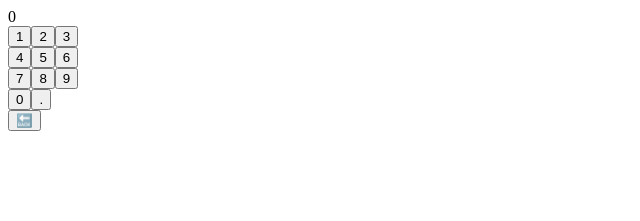
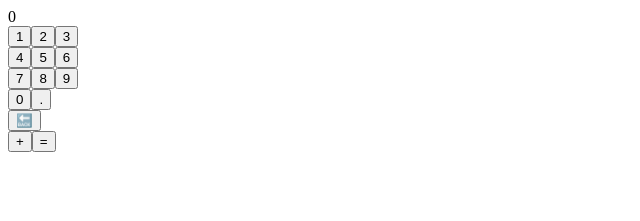
Before and after one commit to mDibyo/simple-calculator, a React (Vite) app: page / in a window 1280 px wide. Shown: the top 221 px of the page, without its empty margins (0-640 px from the left). Built offline with nearby package versions, Linux system fonts and the light colour scheme.

Commit message:
Add addition operation

```diff
--- a/src/components/Calculator.tsx
+++ b/src/components/Calculator.tsx
@@ -2,6 +2,7 @@ import BackspaceKey from "./BackspaceKey";
 import { CalculatorProvider } from "./CalculatorContext";
 import Display from "./Display";
 import Numpad from "./NumPad";
+import Operations from "./Operations";
 
 function Calculator() {
   console.log("hello");
@@ -11,6 +12,7 @@ function Calculator() {
         <Display />
         <Numpad />
         <BackspaceKey />
+        <Operations />
       </div>
     </CalculatorProvider>
   );
--- a/src/components/CalculatorContext.tsx
+++ b/src/components/CalculatorContext.tsx
@@ -1,8 +1,17 @@
 import { createContext, useCallback, useMemo, useState } from "react";
+
+interface StackFrame {
+  digits: string[];
+  previousValue: number;
+  operator: string | null;
+}
 
 interface CalculatorContextValue {
   pushDigit(digit: string): void;
   popDigit(): void;
+
+  pushOperator(operator: string): void;
+  finalizeOperation(): void;
 
   currentStackValue: number;
 }
@@ -12,20 +21,80 @@ const CalculatorContext = createContext<CalculatorContextValue>(
   undefined as any
 );
 
+function calculateDigitsValue(digits: string[]): number {
+  return parseInt(digits.join(""), 10);
+}
+
 export function CalculatorProvider({ children }) {
-  const [currentStackFrame, setCurrentStackFrame] = useState<string[]>([]);
+  const [currentStackFrame, setCurrentStackFrame] = useState<StackFrame>({
+    digits: [],
+    previousValue: 0,
+    operator: null,
+  });
 
   const pushDigit = useCallback((digit: string) => {
-    setCurrentStackFrame((stackFrame) => [...stackFrame, digit]);
+    setCurrentStackFrame((stackFrame) => ({
+      ...stackFrame,
+      digits: [...stackFrame.digits, digit],
+    }));
   }, []);
   const popDigit = useCallback(() => {
-    setCurrentStackFrame((stackFrame) => stackFrame.slice(0, -1));
+    setCurrentStackFrame((stackFrame) => ({
+      ...stackFrame,
+      digits: stackFrame.digits.slice(0, -1),
+    }));
   }, []);
-  const currentStackValue = parseInt(currentStackFrame.join(""), 10) || 0;
 
+  const pushOperator = useCallback((operator: string) => {
+    finalizeOperation();
+    setCurrentStackFrame((stackFrame) => {
+      return {
+        previousValue:
+          calculateDigitsValue(stackFrame.digits) || stackFrame.previousValue,
+        digits: [],
+        operator,
+      };
+    });
+  }, []);
+
+  const finalizeOperation = useCallback(() => {
+    setCurrentStackFrame((stackFrame) => {
+      if (stackFrame.operator === null) {
+        return stackFrame;
+      }
+
+      const { previousValue, operator, digits } = stackFrame;
+      const currentValue = calculateDigitsValue(digits);
+      let operationResult: number;
+      switch (operator) {
+        case "+": {
+          operationResult = previousValue + currentValue;
+          break;
+        }
+        default:
+          throw new TypeError(`Unknown operator ${operator}`);
+      }
+
+      return {
+        previousValue: operationResult,
+        digits: [],
+        operator: null,
+      };
+    });
+  }, []);
+
+  const currentStackValue =
+    calculateDigitsValue(currentStackFrame.digits) ||
+    currentStackFrame.previousValue;
   const value = useMemo(
-    () => ({ pushDigit, popDigit, currentStackValue }),
-    [pushDigit, popDigit, currentStackValue]
+    () => ({
+      pushDigit,
+      popDigit,
+      currentStackValue,
+      pushOperator,
+      finalizeOperation,
+    }),
+    [pushDigit, popDigit, currentStackValue, pushOperator, finalizeOperation]
   );
   console.log("value", value);
   return (
--- /dev/null
+++ b/src/components/EqualKey.tsx
@@ -0,0 +1,9 @@
+import { useContext } from "react";
+import CalculatorContext from "./CalculatorContext";
+
+function EqualKey() {
+  const { finalizeOperation } = useContext(CalculatorContext);
+  return <button onClick={finalizeOperation}>=</button>;
+}
+
+export default EqualKey;
--- /dev/null
+++ b/src/components/Operations.tsx
@@ -0,0 +1,13 @@
+import EqualKey from "./EqualKey";
+import OperatorKey from "./OperatorKey";
+
+function Operations() {
+  return (
+    <div>
+      <OperatorKey value="+" />
+      <EqualKey />
+    </div>
+  );
+}
+
+export default Operations;
--- /dev/null
+++ b/src/components/OperatorKey.tsx
@@ -0,0 +1,13 @@
+import { useContext } from "react";
+import CalculatorContext from "./CalculatorContext";
+
+interface OperatorKeyProps {
+  value: string;
+}
+
+function OperatorKey({ value }: OperatorKeyProps) {
+  const { pushOperator } = useContext(CalculatorContext);
+  return <button onClick={() => pushOperator(value)}>{value}</button>;
+}
+
+export default OperatorKey;
```
